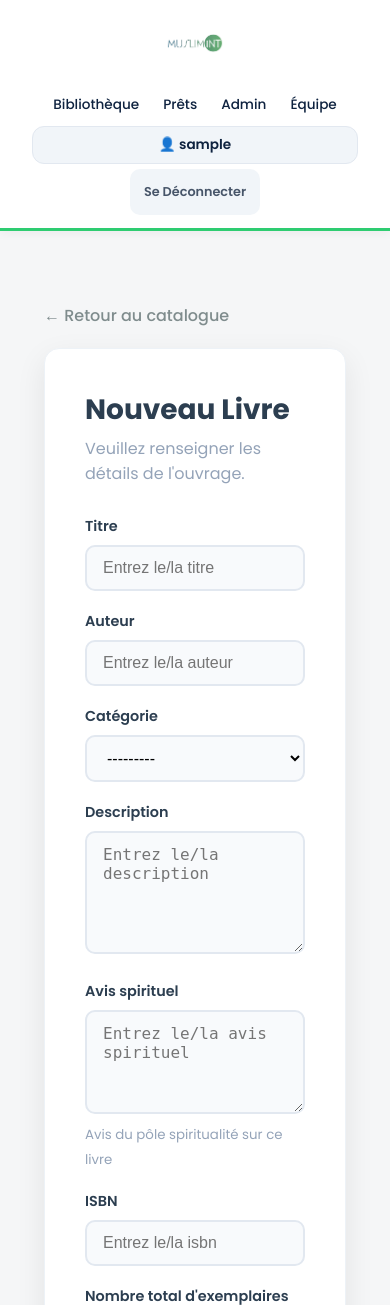
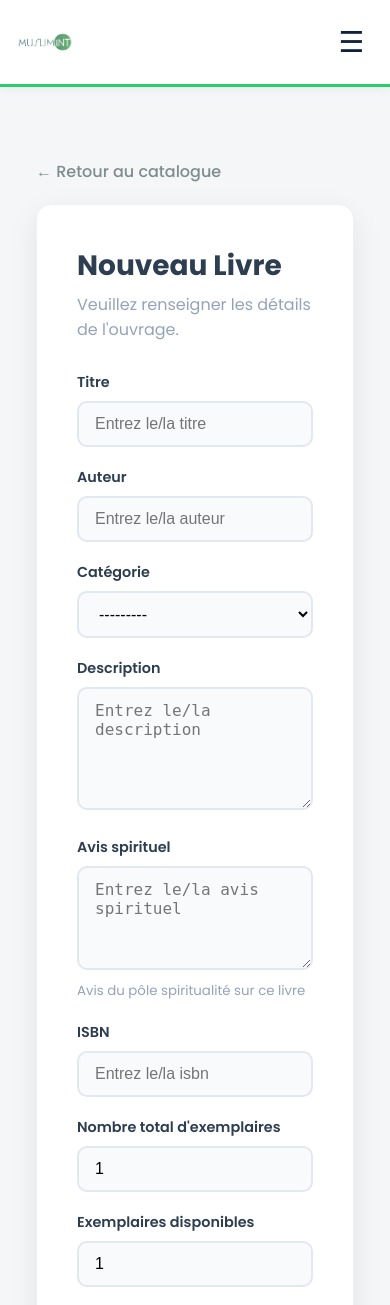
Before and after one commit to dohaab14/muslimINT, a Django app: page /book/add/ in a window 390 px wide. Shown: the top 1305 px of the page. Run offline with Django 5.2, Linux system fonts and the light colour scheme; the visitor is signed in with stand-in values (Sample User, id 1); data that the repository does not hold is empty.

Commit message:
fix of hamburger x))

```diff
--- a/muslimINT_lib/library/templates/library/base.html
+++ b/muslimINT_lib/library/templates/library/base.html
@@ -48,7 +48,7 @@ header {
   display: flex;
   justify-content: space-between;
   align-items: center;
-  flex-wrap: wrap; /* Crucial pour le mobile */
+  position: relative;
 }
 
 header h1 a {
@@ -58,7 +58,7 @@ header h1 a {
 }
 
 header h1 img {
-  height: clamp(60px, 8vw, 90px); /* Taille adaptative automatique */
+  height: clamp(60px, 8vw, 90px);
   transition: transform 0.3s ease;
 }
 
@@ -66,12 +66,11 @@ header h1 img:hover {
   transform: scale(1.03);
 }
 
-/* Navigation */
+/* Navigation desktop */
 nav {
   display: flex;
   align-items: center;
   gap: 1rem;
-  flex-wrap: wrap; /* Permet aux liens de passer à la ligne sur petit écran */
 }
 
 nav a {
@@ -95,7 +94,7 @@ nav a.active:not(.btn, .username) {
 }
 
 .username {
-  background: #f1f5f9; /* Plus doux que le vert flash pour le pseudo */
+  background: #f1f5f9;
   color: var(--deep-blue);
   border: 1px solid #e2e8f0;
   padding: 0.5rem 1rem;
@@ -107,11 +106,28 @@ nav a.active:not(.btn, .username) {
   border-color: var(--mint-green);
 }
 
+/* Hamburger button */
+.menu-toggle {
+  display: none;
+  background: none;
+  border: none;
+  font-size: 2rem;
+  color: var(--deep-blue);
+  cursor: pointer;
+  padding: 0.4rem 0.7rem;
+  border-radius: 10px;
+  transition: background 0.3s ease;
+}
+
+.menu-toggle:hover {
+  background: rgba(44, 182, 125, 0.08);
+}
+
 /* Main content */
 main {
   flex: 1;
   width: 100%;
-  max-width: 1200px; /* Réduit un peu pour une meilleure lisibilité */
+  max-width: 1200px;
   margin: 2rem auto;
   padding: 0 1.5rem;
 }
@@ -171,36 +187,117 @@ footer {
   font-size: 0.9rem;
 }
 
+/* Loader */
+#loading-overlay {
+  position: fixed;
+  inset: 0;
+  background: rgba(255, 255, 255, 0.96);
+  z-index: 9999;
+  display: flex;
+  align-items: center;
+  justify-content: center;
+}
+
+.loader-container {
+  text-align: center;
+  padding: 2rem;
+}
+
+.spinner {
+  width: 52px;
+  height: 52px;
+  border: 5px solid #e5e7eb;
+  border-top: 5px solid var(--mint-green);
+  border-radius: 50%;
+  animation: spin 0.9s linear infinite;
+  margin: 0 auto 1rem;
+}
+
+.loader-container p {
+  font-weight: 600;
+  color: var(--deep-blue);
+  margin-bottom: 0.4rem;
+}
+
+.loader-subtext {
+  font-size: 0.9rem;
+  color: #64748b;
+}
+
+@keyframes spin {
+  to {
+    transform: rotate(360deg);
+  }
+}
+
 /* Responsive */
 @media (max-width: 900px) {
+  header {
+    padding: 0.8rem 1.2rem;
+  }
+
   .header-content {
-    justify-content: center;
-    flex-direction: column;
-    text-align: center;
+    justify-content: space-between;
+    align-items: center;
+  }
+
+  .menu-toggle {
+    display: block;
   }
 
   nav {
-    margin-top: 1rem;
-    justify-content: center;
+    display: none;
+    position: absolute;
+    top: calc(100% + 0.8rem);
+    left: 0;
+    width: 100%;
+    background: white;
+    border-top: 1px solid #e5e7eb;
+    box-shadow: 0 8px 20px rgba(0, 0, 0, 0.08);
+    flex-direction: column;
+    align-items: stretch;
+    padding: 1rem;
     gap: 0.5rem;
+    border-radius: 0 0 14px 14px;
+  }
+
+  nav.open {
+    display: flex;
   }
 
   nav a {
-      font-size: 0.85rem;
-      padding: 0.4rem 0.6rem;
+    width: 100%;
+    text-align: left;
+    font-size: 0.95rem;
+    padding: 0.8rem 1rem;
+  }
+
+  .username {
+    width: 100%;
+    text-align: center;
   }
 }
 
 @media (max-width: 480px) {
+  header {
+    padding: 0.8rem 1rem;
+  }
+
   header h1 img {
-        height: 60px;
+    height: 58px;
   }
-    nav {
-        gap: 0.3rem;
+
+  .menu-toggle {
+    font-size: 1.8rem;
+    padding: 0.3rem 0.6rem;
   }
-    .username {
-        width: 100%; /* Le pseudo prend toute la largeur sur tout petit écran */
-        text-align: center;
+
+  main {
+    padding: 0 1rem;
+  }
+
+  .messages {
+    padding: 0 1rem;
   }
 }
 </style>
@@ -214,13 +311,6 @@ footer {
     </div>
   </div>
 
-<script>
-  // Ce script cache le loader une fois que tout est chargé
-  window.addEventListener('load', function() {
-    const loader = document.getElementById('loading-overlay');
-    loader.style.display = 'none';
-  });
-</script>
 <header>
   <div class="header-content">
     <h1>
@@ -229,7 +319,11 @@ footer {
       </a>
     </h1>
 
-    <nav>
+    <button class="menu-toggle" id="menu-toggle" aria-label="Ouvrir le menu" aria-expanded="false">
+      ☰
+    </button>
+
+    <nav id="main-nav">
       {% if user.is_authenticated %}
         <a href="{% url 'library:book_list' %}" {% if request.resolver_match.url_name == 'book_list' %}class="active"{% endif %}>Bibliothèque</a>
         <a href="{% url 'library:my_loans' %}" {% if request.resolver_match.url_name == 'my_loans' %}class="active"{% endif %}>Prêts</a>
@@ -271,5 +365,44 @@ footer {
     Savoir. Partage. Excellence.
   </small>
 </footer>
+
+<script>
+  window.addEventListener('load', function() {
+    const loader = document.getElementById('loading-overlay');
+    if (loader) {
+      loader.style.display = 'none';
+    }
+  });
+
+  const menuToggle = document.getElementById('menu-toggle');
+  const mainNav = document.getElementById('main-nav');
+
+  if (menuToggle && mainNav) {
+    menuToggle.addEventListener('click', function () {
+      mainNav.classList.toggle('open');
+      const expanded = mainNav.classList.contains('open');
+      menuToggle.setAttribute('aria-expanded', expanded);
+      menuToggle.textContent = expanded ? '✕' : '☰';
+    });
+
+    mainNav.querySelectorAll('a').forEach(link => {
+      link.addEventListener('click', function () {
+        if (window.innerWidth <= 900) {
+          mainNav.classList.remove('open');
+          menuToggle.setAttribute('aria-expanded', 'false');
+          menuToggle.textContent = '☰';
+        }
+      });
+    });
+
+    window.addEventListener('resize', function () {
+      if (window.innerWidth > 900) {
+        mainNav.classList.remove('open');
+        menuToggle.setAttribute('aria-expanded', 'false');
+        menuToggle.textContent = '☰';
+      }
+    });
+  }
+</script>
 </body>
 </html>
```
Lines whose indentation alone changed are shown as unchanged.
